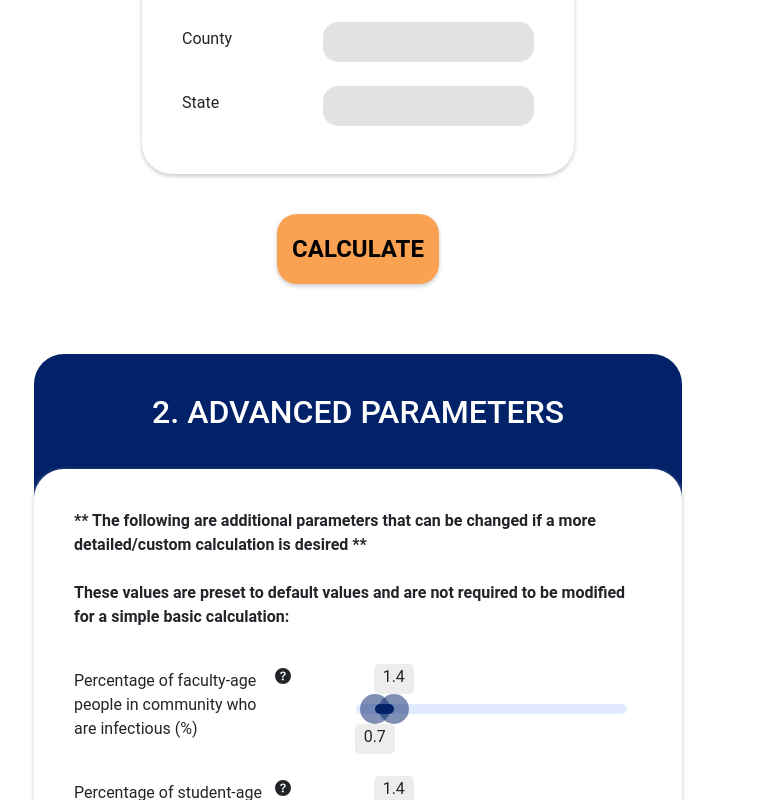
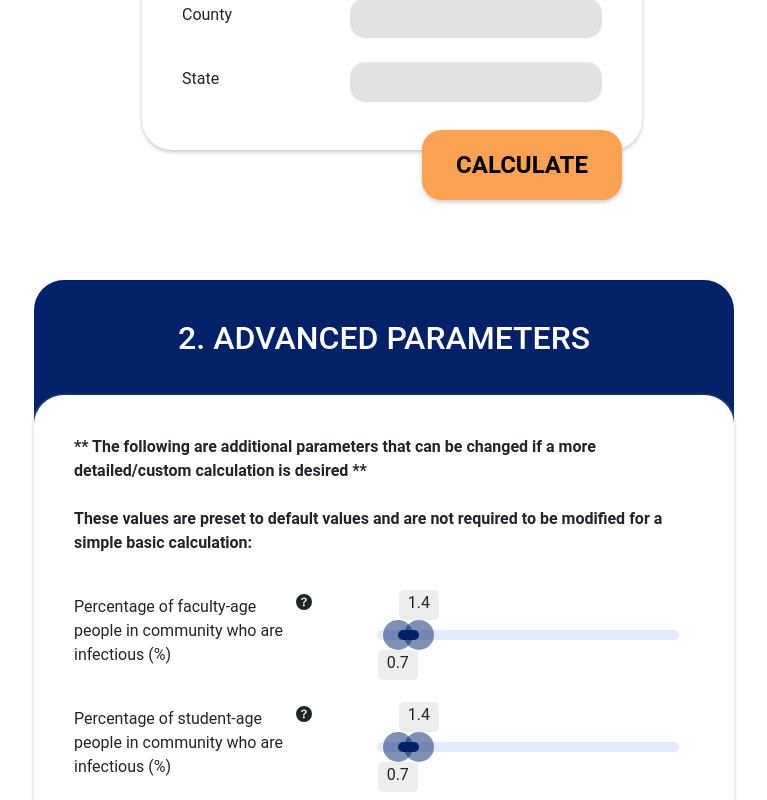
Before and after one commit to ayushgarg-ag/COVID-Risk-Web-App, a React (Create React App) app: page /basic-classroom in a window 1280 px wide. Shown: the part 760-1560 px from the top of the page, without its empty margins (282-1049 px from the left). Built offline with nearby package versions, Linux system fonts and the light colour scheme.

Commit message:
ok.. final design fix....

```diff
--- a/src/components/CalculateClassroom.css
+++ b/src/components/CalculateClassroom.css
@@ -1,7 +1,7 @@
 .basic-frame{
     position: relative;
     width: 40%;
-    max-width: 1000px;
+    min-width: 500px;
     height: auto;
     background-color: transparent;
     left: 30%;
@@ -11,10 +11,11 @@
 .advanced-frame{
     position: relative;
     width: 60%;
+    min-width: 700px;
     height: auto;
     background-color: transparent;
     left: 20%;
-    margin: 50px 0px 0px 0px;
+    margin: 0px 0px 0px 0px;
 }
 
 .title-bar{
@@ -95,10 +96,10 @@ input[type=text]{
 
 .calc-button{
     position: relative;
-    width: 15%;
-    left: 42.5%;
+    width: 200px;
     height: 70px;
-    top: -20px;
+    top: -80px;
+    left: calc(100% - 220px);
     font-size: 150%;
     background-color: #FAA251;
     color: black;
@@ -106,8 +107,8 @@ input[type=text]{
     border-radius: 20px;
     border: none;
     box-shadow: 0px 2px 4px rgb(200, 200, 200);
-    transition: opacity 0.15s ease-in-out;
+    transition: background-color 0.15s ease-in-out;
 }
 .calc-button:hover{
-    opacity: 0.5;
+    background-color: #FBBC83;
 }
--- a/src/components/CalculateClassroom.js
+++ b/src/components/CalculateClassroom.js
@@ -217,11 +217,12 @@ function CalculateClassroom(){
                     </div>
                     <br/>
                 </div>
+                <a className='button-holder' href="/results">
+                    <button className="calc-button" onClick = {calculate}><strong>CALCULATE</strong></button>
+                </a>
             </div>
 
-            <a className='button-holder' href="/results">
-                <button className="calc-button" onClick = {calculate}><strong>CALCULATE</strong></button>
-            </a>
+
 
             <div className='advanced-frame'>
                 <div className='title-bar'>
@@ -364,11 +365,10 @@ function CalculateClassroom(){
 
                     <br/>
                 </div>
+                <a className='button-holder' href="/results">
+                    <button className="calc-button" onClick = {calculate}><strong>CALCULATE</strong></button>
+                </a>
             </div>
-
-            <a className='button-holder' href="/results">
-                <button className="calc-button" onClick = {calculate}><strong>CALCULATE</strong></button>
-            </a>
         </div>
     )
 }
```
